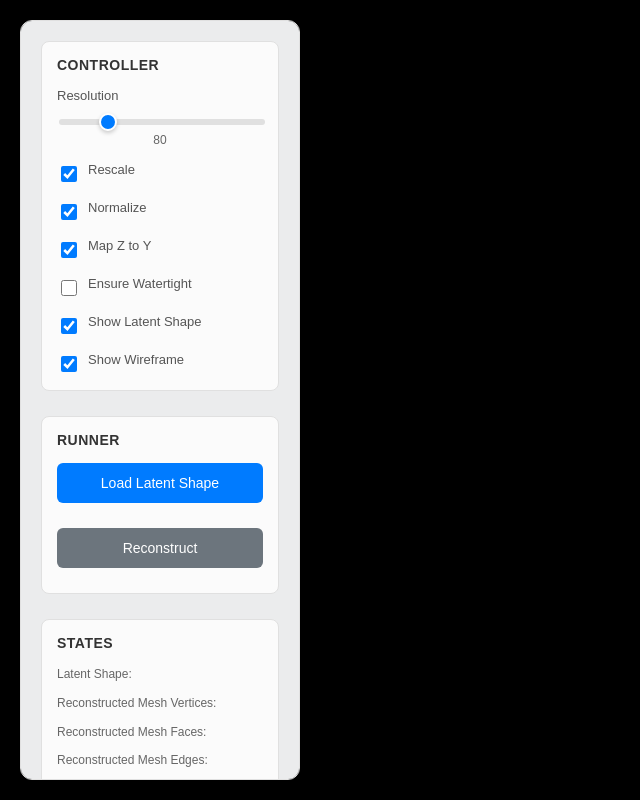
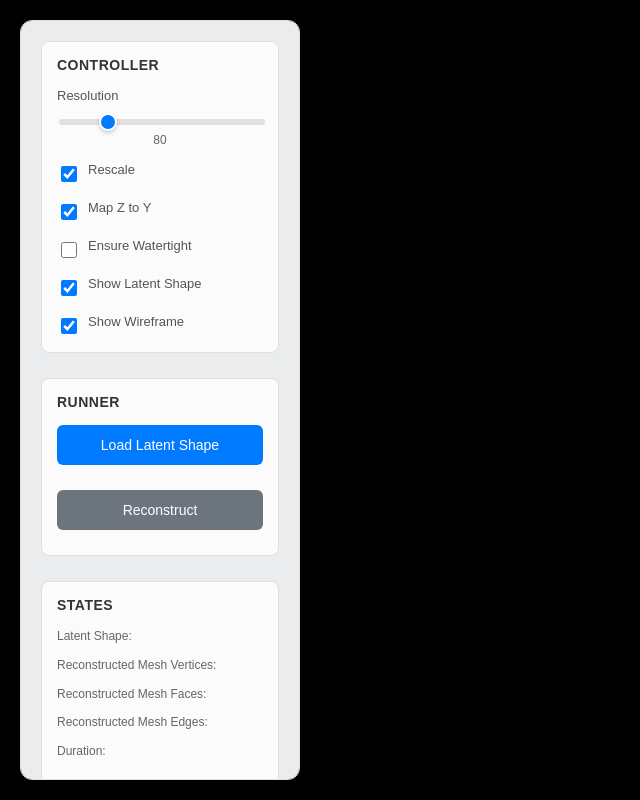
Before and after one commit to PARKCHEOLHEE-lab/latent-shapes, a FastAPI app: page /interpolator.html in a window 1280 px wide. Shown: the whole page, without its empty margins (0-640 px from the left). Run offline with FastAPI, Linux system fonts and the light colour scheme; parts of the project's set-up code (start-up, migrations or seed data) failed here and were passed over; some libraries are stand-ins or nearby versions.

Commit message:
remove normalize

```diff
--- a/latent_shapes/demo/templates/interpolator.html
+++ b/latent_shapes/demo/templates/interpolator.html
@@ -215,12 +215,6 @@
             </div>
             <div class="control-item">
                 <div class="checkbox-container">
-                    <input type="checkbox" id="normalize_checkbox" class="checkbox" checked>
-                    <label for="normalize_checkbox">Normalize</label>
-                </div>
-            </div>
-            <div class="control-item">
-                <div class="checkbox-container">
                     <input type="checkbox" id="map_z_to_y_checkbox" class="checkbox" checked>
                     <label for="map_z_to_y_checkbox">Map Z to Y</label>
                 </div>
@@ -406,7 +400,6 @@
         const resolution_slider = document.getElementById("resolution_slider");
         const resolution_value = document.getElementById("resolution_value");
         const rescale_checkbox = document.getElementById("rescale_checkbox");
-        const normalize_checkbox = document.getElementById("normalize_checkbox");
 
         resolution_slider.addEventListener("input", function() {
             resolution_value.textContent = this.value;
@@ -755,7 +748,6 @@
                                 latent_shapes: latent_shape_vertices,
                                 resolution: current_resolution,
                                 rescale: current_rescale,
-                                normalize: current_normalize,
                                 map_z_to_y: current_map_z_to_y,
                                 ensure_watertight: current_ensure_watertight
                             }
```
